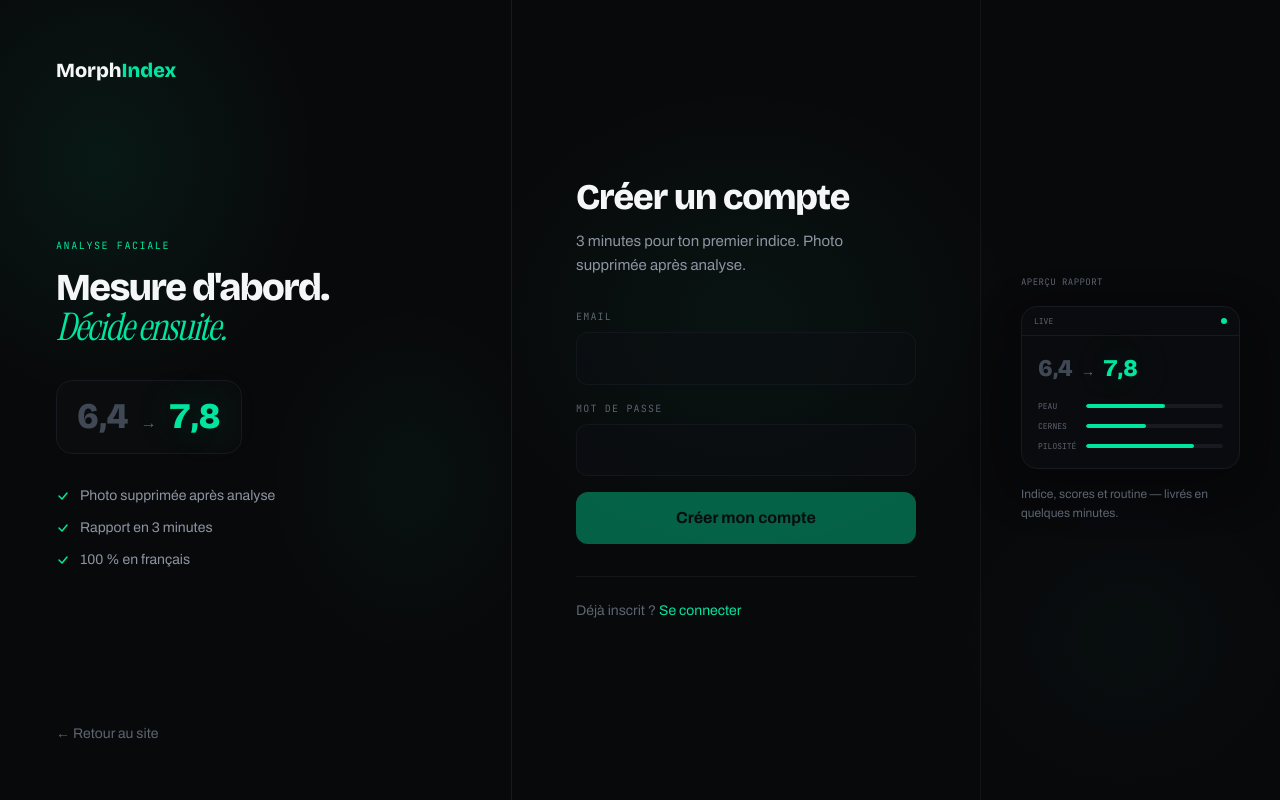
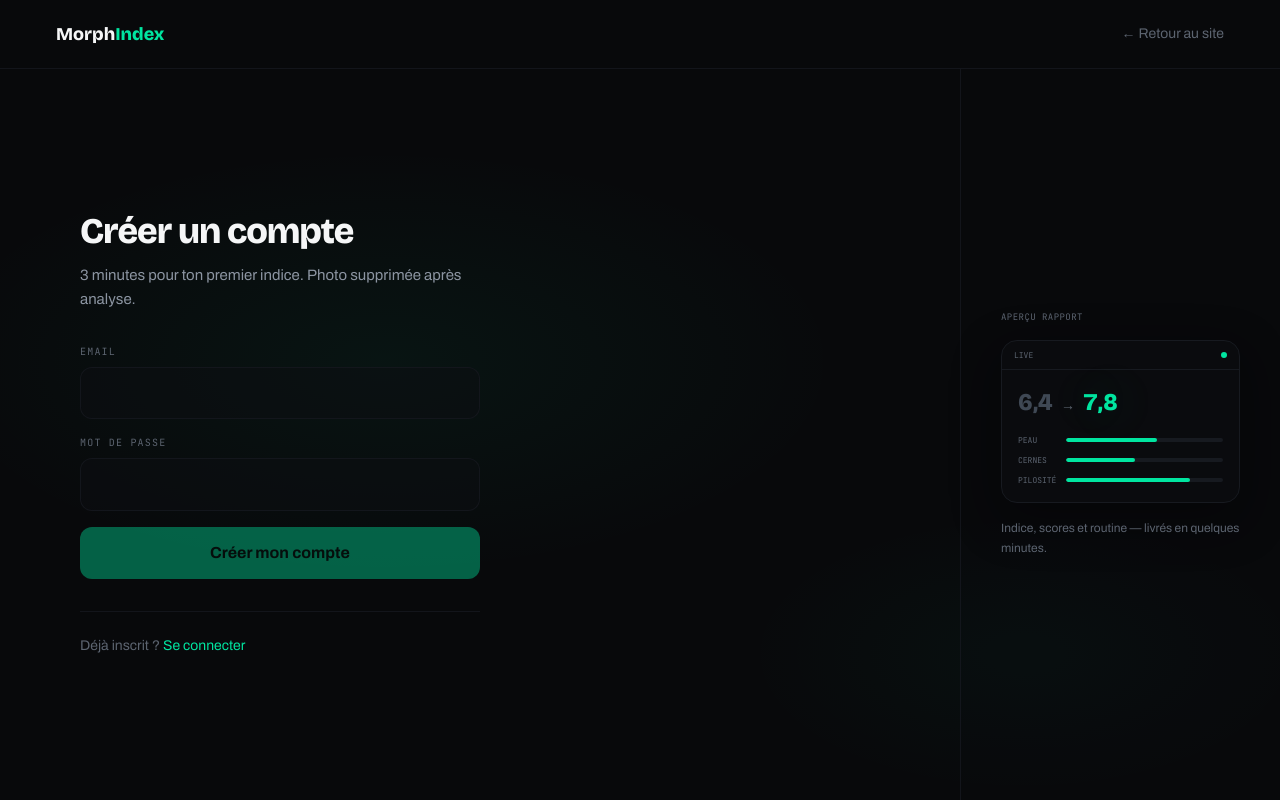
Before and after one commit to jeantondutytb-prog/Morphindex, a Next.js app: page /inscription in a window 1280 px wide. Built offline with nearby package versions, Linux system fonts and the light colour scheme.

Commit message:
Simplifier auth: supprimer panneau marketing gauche
Layout epure pour login/signup: header logo + retour, formulaire
focus, preview rapport uniquement a droite sur xl.
Onboarding aligne sur le meme pattern.

Co-authored-by: jeantondutytb-prog <jeantondutytb-prog@users.noreply.github.com>

```diff
--- a/app/onboarding/page.tsx
+++ b/app/onboarding/page.tsx
@@ -3,32 +3,26 @@ import Link from "next/link";
 
 export default function OnboardingPage() {
   return (
-    <div className="min-h-screen flex">
-      <aside className="hidden lg:flex lg:w-[38%] relative flex-col justify-center border-r border-line p-10 xl:p-14 overflow-hidden">
-        <div className="hero-glow pointer-events-none absolute inset-0" aria-hidden />
-        <div className="relative space-y-6">
-          <Link href="/" className="font-display text-xl font-extrabold inline-block">
-            Morph<span className="text-accent">Index</span>
-          </Link>
-          <p className="font-mono text-[10px] uppercase tracking-[.16em] text-accent">Onboarding</p>
-          <h2 className="font-display text-[28px] font-extrabold leading-tight tracking-[-.03em] max-w-[18ch]">
-            Quelques questions pour personnaliser ton rapport.
-          </h2>
-          <p className="text-sm text-muted max-w-sm">
-            2 minutes. Tes réponses orientent l&apos;analyse et la routine — rien n&apos;est imposé.
-          </p>
-        </div>
-      </aside>
+    <div className="min-h-screen flex flex-col">
+      <header className="relative z-10 flex items-center justify-between px-6 py-5 sm:px-10 lg:px-14 border-b border-line/80">
+        <Link href="/" className="font-display text-lg font-extrabold">
+          Morph<span className="text-accent">Index</span>
+        </Link>
+        <span className="font-mono text-[10px] uppercase tracking-wider text-dim">Onboarding</span>
+      </header>
 
-      <main className="flex-1 relative px-5 py-10 lg:py-16">
-        <div className="hero-glow pointer-events-none absolute inset-0 lg:opacity-50" aria-hidden />
-        <div className="relative w-full max-w-lg mx-auto">
-          <Link href="/" className="lg:hidden font-display text-xl font-extrabold mb-8 inline-block">
-            Morph<span className="text-accent">Index</span>
-          </Link>
-          <div className="rounded-2xl border border-line bg-surface/80 backdrop-blur-sm p-6 md:p-8 shadow-[0_20px_60px_rgba(0,0,0,.2)]">
-            <OnboardingSteps />
+      <main className="relative flex-1 px-5 py-10 lg:py-16">
+        <div className="auth-panel-glow pointer-events-none absolute inset-0" aria-hidden />
+        <div className="relative w-full max-w-lg mx-auto hero-enter">
+          <div className="mb-8">
+            <h1 className="font-display text-[28px] sm:text-[32px] font-extrabold leading-tight tracking-[-.03em] mb-2">
+              Personnalise ton rapport
+            </h1>
+            <p className="text-sm text-muted">
+              2 minutes — tes réponses orientent l&apos;analyse et la routine.
+            </p>
           </div>
+          <OnboardingSteps />
         </div>
       </main>
     </div>
--- a/components/auth/auth-layout.tsx
+++ b/components/auth/auth-layout.tsx
@@ -1,10 +1,4 @@
 import Link from "next/link";
-
-const TRUST_ITEMS = [
-  "Photo supprimée après analyse",
-  "Rapport en 3 minutes",
-  "100 % en français",
-];
 
 function AuthPreviewMini() {
   const scores = [
@@ -56,59 +50,21 @@ export function AuthLayout({
   subtitle?: string;
 }) {
   return (
-    <div className="min-h-screen flex">
-      <aside className="hidden lg:flex lg:w-[42%] xl:w-[40%] relative flex-col justify-between border-r border-line p-10 xl:p-14 overflow-hidden">
-        <div className="hero-glow pointer-events-none absolute inset-0" aria-hidden />
-
-        <div className="relative">
-          <Link href="/" className="font-display text-xl font-extrabold inline-block">
-            Morph<span className="text-accent">Index</span>
-          </Link>
-        </div>
-
-        <div className="relative space-y-8">
-          <div>
-            <p className="font-mono text-[10px] uppercase tracking-[.16em] text-accent mb-4">
-              Analyse faciale
-            </p>
-            <h2 className="font-display text-[32px] xl:text-[38px] font-extrabold leading-[1.02] tracking-[-.04em] max-w-[14ch]">
-              Mesure d&apos;abord.{" "}
-              <em className="font-serif italic font-normal text-accent not-italic-fix">Décide ensuite.</em>
-            </h2>
-          </div>
-
-          <div className="inline-flex items-baseline gap-3 tnum rounded-2xl border border-line bg-surface/60 px-5 py-4">
-            <span className="font-display text-4xl font-extrabold text-num-idle">6,4</span>
-            <span className="text-dim">→</span>
-            <span className="font-display text-4xl font-extrabold text-accent score-glow">7,8</span>
-          </div>
-
-          <ul className="space-y-3">
-            {TRUST_ITEMS.map((item) => (
-              <li key={item} className="flex items-center gap-2.5 text-sm text-muted">
-                <svg width="14" height="14" viewBox="0 0 14 14" fill="none" aria-hidden>
-                  <path d="M3 7l3 3 5-6" stroke="currentColor" strokeWidth="1.5" strokeLinecap="round" strokeLinejoin="round" className="text-accent" />
-                </svg>
-                {item}
-              </li>
-            ))}
-          </ul>
-        </div>
-
-        <Link href="/" className="relative text-sm text-dim hover:text-muted transition">
+    <div className="min-h-screen flex flex-col">
+      <header className="relative z-10 flex items-center justify-between px-6 py-5 sm:px-10 lg:px-14 border-b border-line/80">
+        <Link href="/" className="font-display text-lg font-extrabold">
+          Morph<span className="text-accent">Index</span>
+        </Link>
+        <Link href="/" className="text-sm text-dim hover:text-muted transition">
           ← Retour au site
         </Link>
-      </aside>
+      </header>
 
-      <main className="flex-1 relative flex min-h-screen">
+      <div className="relative flex flex-1">
         <div className="auth-panel-glow pointer-events-none absolute inset-0" aria-hidden />
 
-        <div className="relative flex-1 flex flex-col justify-center px-6 py-12 sm:px-10 lg:px-14 xl:px-16">
-          <div className="w-full max-w-[400px] mx-auto lg:mx-0 lg:max-w-[420px] hero-enter">
-            <Link href="/" className="lg:hidden font-display text-xl font-extrabold mb-10 inline-block">
-              Morph<span className="text-accent">Index</span>
-            </Link>
-
+        <main className="relative flex-1 flex flex-col justify-center px-6 py-10 sm:px-10 lg:px-14 xl:px-20">
+          <div className="w-full max-w-[400px] mx-auto lg:mx-0 hero-enter">
             <div className="mb-8">
               <h1 className="font-display text-[32px] sm:text-[36px] font-extrabold leading-[1.05] tracking-[-.03em] mb-3">
                 {title}
@@ -120,12 +76,12 @@ export function AuthLayout({
 
             {children}
           </div>
-        </div>
+        </main>
 
-        <div className="relative hidden xl:flex w-[300px] shrink-0 border-l border-line/80 items-center justify-center p-10 bg-surface/20">
+        <aside className="relative hidden xl:flex w-[320px] shrink-0 border-l border-line/80 items-center justify-center p-10 bg-surface/20">
           <AuthPreviewMini />
-        </div>
-      </main>
+        </aside>
+      </div>
     </div>
   );
 }
```
